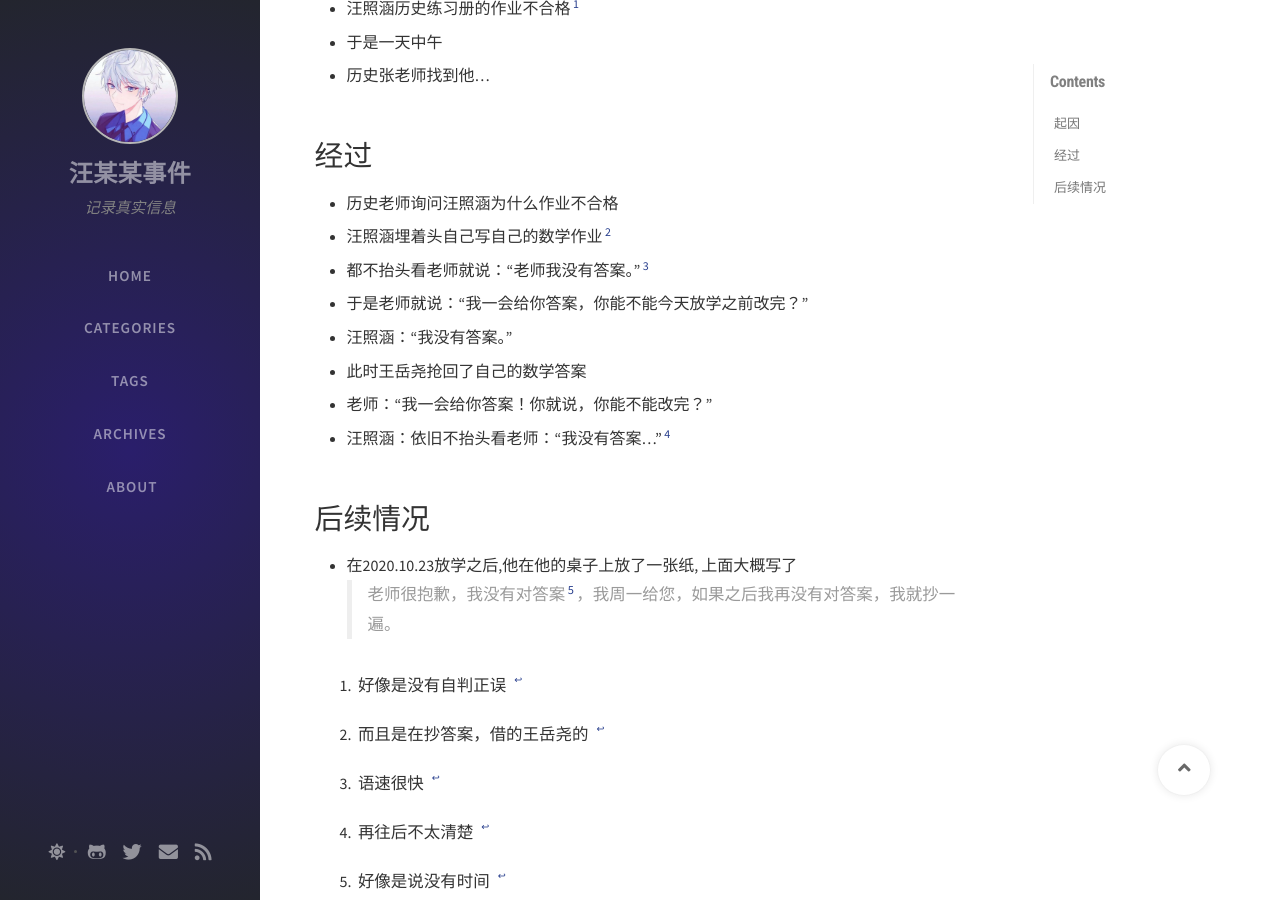
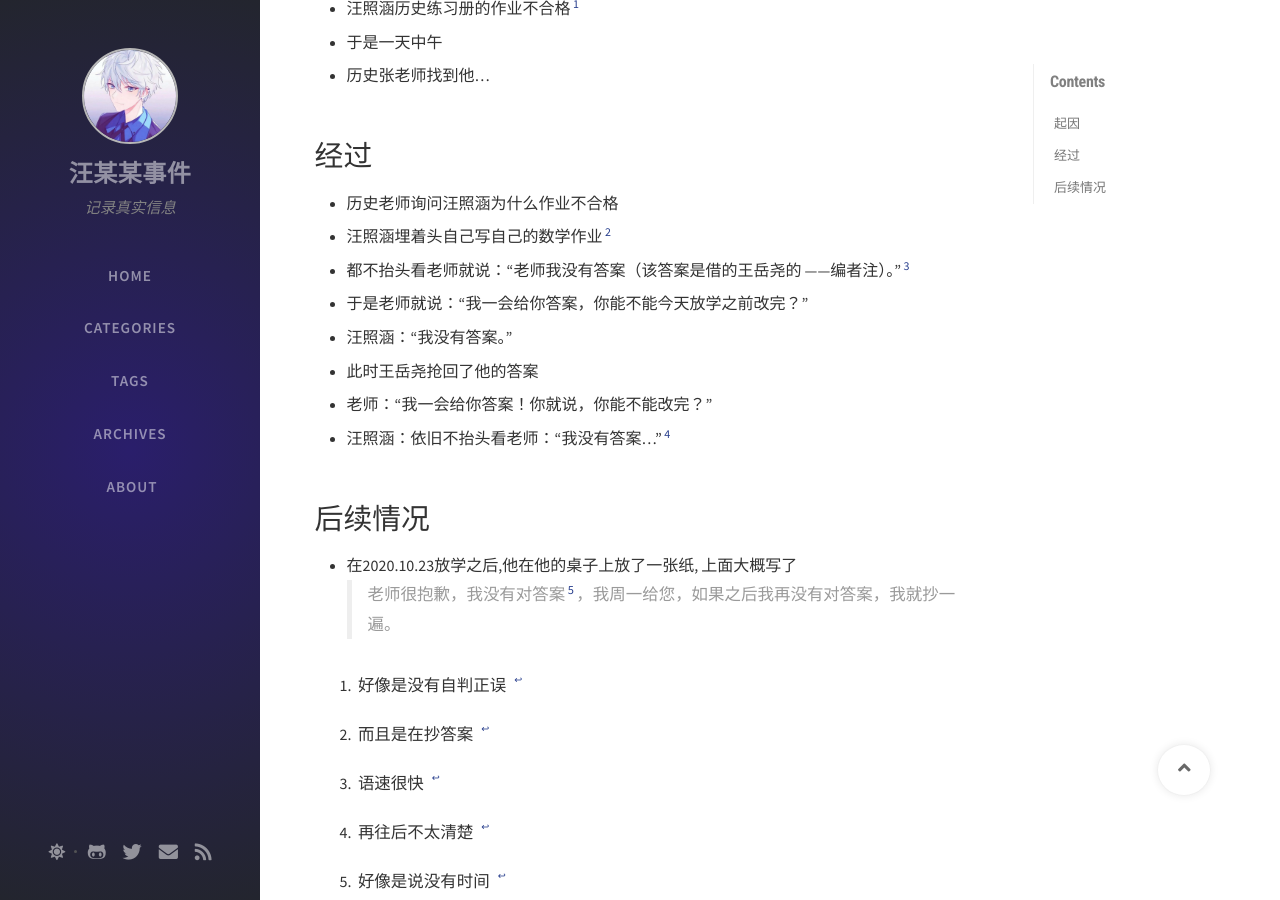
Before and after one commit to wangzhaohansj/wangzhaohansj.github.io, a Jekyll site: the page built from _posts/听不懂别人说话/2020-11-21-历史练习册.md, in a window 1280 px wide and 900 px high, scrolled down 279 px. Built offline with Jekyll 4.4.1, drawn with Linux system fonts in a browser that asks for light colours; nearby versions of some CDN libraries; comment, search, counter and statistics services are not loaded.

Commit message:
更新该文档
Co-Authored-By: null <twsssss@users.noreply.github.com>

```diff
--- a/_posts/听不懂别人说话/2020-11-21-历史练习册.md
+++ b/_posts/听不懂别人说话/2020-11-21-历史练习册.md
@@ -12,10 +12,10 @@ category: "听不懂别人说话"
 # 经过
 * 历史老师询问汪照涵为什么作业不合格
 * 汪照涵埋着头自己写自己的数学作业[^2]
-* 都不抬头看老师就说：“老师我没有答案。”[^3]
+* 都不抬头看老师就说：“老师我没有答案（该答案是借的王岳尧的 ——编者注）。”[^3]
 * 于是老师就说：“我一会给你答案，你能不能今天放学之前改完？”
 * 汪照涵：“我没有答案。”
-* 此时王岳尧抢回了自己的数学答案
+* 此时王岳尧抢回了他的答案
 * 老师：“我一会给你答案！你就说，你能不能改完？”
 * 汪照涵：依旧不抬头看老师：“我没有答案...”[^4]
 
```
Also changed, not shown: other parts of _posts/听不懂别人说话/2020-11-21-历史练习册.md (+1 -1 lines).
